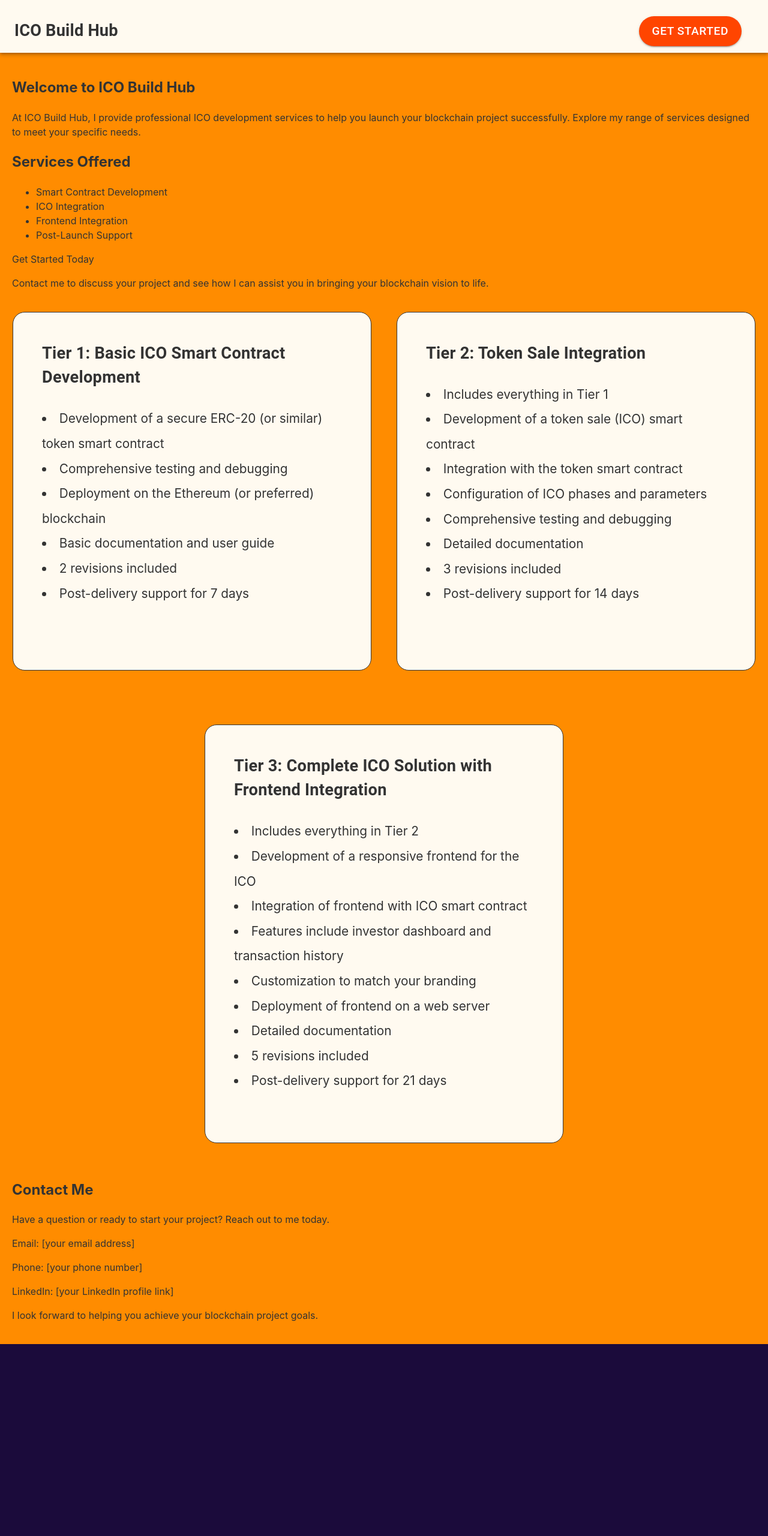
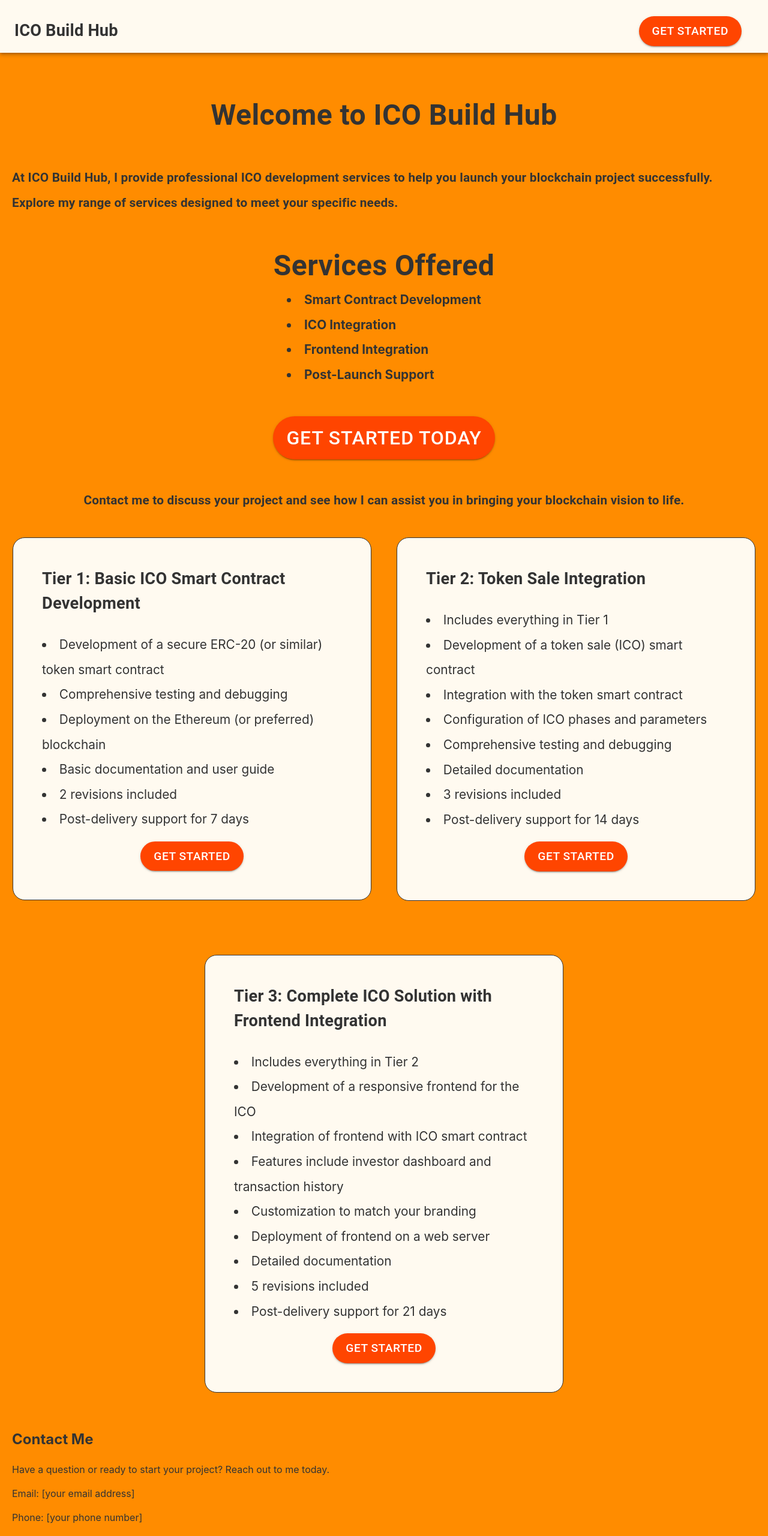
Before and after one commit to muratcan-yuksel/ico-page, a React (Vite) app: page / in a window 1280 px wide. Shown: the top 2561 px of the page at 60% size. Before the commit the page ends 2241 px from the top, so only its background shows below. Built offline with nearby package versions, Linux system fonts and the light colour scheme.

Commit message:
style homepage

```diff
--- a/src/components/Homepage.jsx
+++ b/src/components/Homepage.jsx
@@ -1,31 +1,108 @@
+import { Box, Button, Typography } from "@mui/material";
 import React from "react";
 
 const Homepage = () => (
-  <section
+  <Box
     id="homepage"
-    style={{
+    sx={{
       padding: "20px",
+      display: "flex",
+      flexDirection: "column",
+      justifyContent: "center",
+      alignItems: "center",
     }}
   >
-    <h1>Welcome to ICO Build Hub </h1>
-    <p>
+    <Typography
+      sx={{
+        color: "#333333",
+        fontSize: {
+          xs: "1.5em",
+          md: "3em",
+        },
+        fontWeight: "bold",
+        margin: "1em 0 0 0",
+        marginBottom: "1em",
+      }}
+    >
+      Welcome to ICO Build Hub{" "}
+    </Typography>
+    <Typography
+      sx={{
+        fontSize: {
+          xs: "1em",
+          md: "1.3em",
+        },
+        lineHeight: "2em",
+        fontWeight: "bold",
+      }}
+    >
       At ICO Build Hub, I provide professional ICO development services to help
       you launch your blockchain project successfully. Explore my range of
       services designed to meet your specific needs.
-    </p>
-    <h2>Services Offered</h2>
-    <ul>
-      <li>Smart Contract Development</li>
-      <li>ICO Integration</li>
-      <li>Frontend Integration</li>
-      <li>Post-Launch Support</li>
-    </ul>
-    <p>Get Started Today</p>
-    <p>
+    </Typography>
+    <Typography
+      sx={{
+        color: "#333333",
+        fontSize: {
+          xs: "1.5em",
+          md: "3em",
+        },
+        fontWeight: "bold",
+        margin: "1em 0 0 0",
+      }}
+    >
+      Services Offered
+    </Typography>{" "}
+    <Box
+      sx={{
+        fontSize: {
+          xs: "1em",
+          md: "1.3em",
+        },
+        lineHeight: "2em",
+      }}
+    >
+      <li style={{ fontWeight: "bold" }}>Smart Contract Development</li>
+      <li style={{ fontWeight: "bold" }}>ICO Integration</li>
+      <li style={{ fontWeight: "bold" }}>Frontend Integration</li>
+      <li style={{ fontWeight: "bold" }}>Post-Launch Support</li>
+    </Box>
+    <Button
+      // onClick={handleScroll}
+      variant="contained"
+      size="large"
+      sx={{
+        borderRadius: 10,
+        backgroundColor: "#FF4500",
+        color: "white",
+        "&:hover": {
+          fontWeight: "bold",
+          backgroundColor: "#FF8C00",
+        },
+        margin: " 1.5em",
+        fontSize: {
+          xs: "1.2em",
+          sm: "2em",
+        },
+      }}
+    >
+      Get Started Today{" "}
+    </Button>{" "}
+    <Typography
+      sx={{
+        fontSize: {
+          xs: "1em",
+          md: "1.3em",
+        },
+        lineHeight: "2em",
+        fontWeight: "bold",
+        marginBottom: "1em",
+      }}
+    >
       Contact me to discuss your project and see how I can assist you in
       bringing your blockchain vision to life.
-    </p>
-  </section>
+    </Typography>
+  </Box>
 );
 
 export default Homepage;
--- a/src/components/Services.jsx
+++ b/src/components/Services.jsx
@@ -1,4 +1,4 @@
-import { Box, Typography } from "@mui/material";
+import { Box, Button, Typography } from "@mui/material";
 
 const serviceTiers = [
   {
@@ -111,6 +111,33 @@ const Services = () => (
             <li key={i}>{feature}</li>
           ))}
         </Box>
+        <Box
+          sx={{
+            width: "100%",
+            display: "flex",
+            justifyContent: "center",
+            marginTop: "1em",
+          }}
+        >
+          <Button
+            // onClick={handleScroll}
+            variant="contained"
+            size="large"
+            sx={{
+              borderRadius: 10,
+              backgroundColor: "#FF4500",
+              color: "white",
+              "&:hover": {
+                fontWeight: "bold",
+                backgroundColor: "#FF8C00",
+              },
+              margin: "0 20px",
+              fontSize: "1.2em",
+            }}
+          >
+            Get Started{" "}
+          </Button>{" "}
+        </Box>
       </Box>
     ))}
     <Box
@@ -165,6 +192,33 @@ const Services = () => (
         <li>5 revisions included</li>
         <li>Post-delivery support for 21 days</li>
       </Box>
+      <Box
+        sx={{
+          width: "100%",
+          display: "flex",
+          justifyContent: "center",
+          marginTop: "1em",
+        }}
+      >
+        <Button
+          // onClick={handleScroll}
+          variant="contained"
+          size="large"
+          sx={{
+            borderRadius: 10,
+            backgroundColor: "#FF4500",
+            color: "white",
+            "&:hover": {
+              fontWeight: "bold",
+              backgroundColor: "#FF8C00",
+            },
+            margin: "0 20px",
+            fontSize: "1.2em",
+          }}
+        >
+          Get Started{" "}
+        </Button>{" "}
+      </Box>
     </Box>
   </Box>
 );
```
